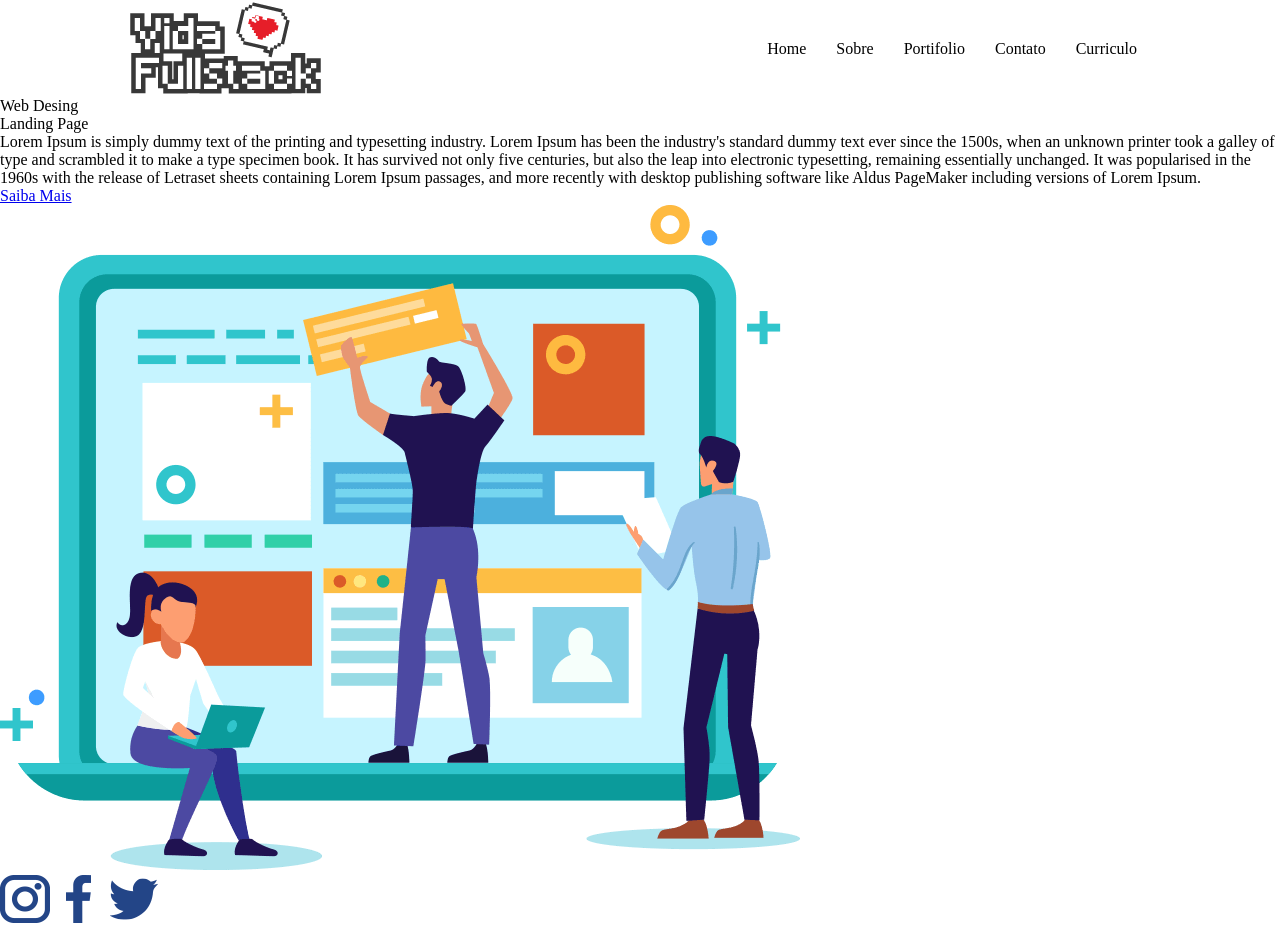
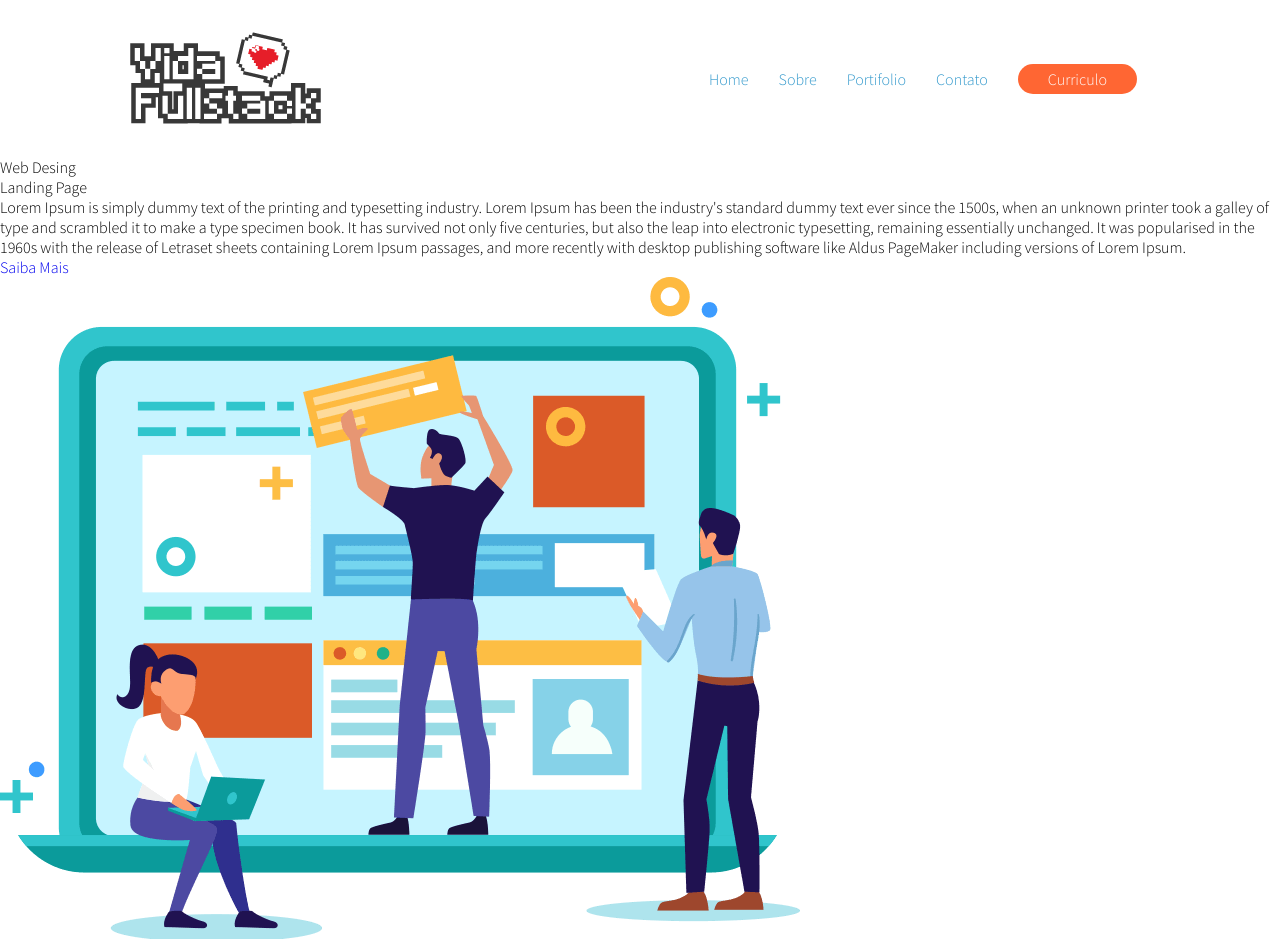
Before and after one commit to renanxd25/meuportifoliolandpage, a plain HTML site: page index.html in a window 1280 px wide. Shown: the top 939 px of the page. Drawn offline with Linux system fonts and the light colour scheme; files whose address does not match are found by name.

Commit message:
criação do botao e estilizacao final do menu

```diff
--- /dev/null
+++ b/assets/css/buttons.css
@@ -0,0 +1,10 @@
+.btn{
+    padding: 5px 30px;
+    border-radius: 20px;
+}
+
+.btn.btn-laranja{
+    background: #ff6633;
+    color: #fff;
+
+}
--- a/assets/css/header.css
+++ b/assets/css/header.css
@@ -1,6 +1,6 @@
 header{
     width: 1024px;
-    margin: 0 auto;
+    margin: 30px auto;
     display: flex;
     flex-direction: row;
     justify-content: space-between;
@@ -11,8 +11,10 @@ header nav ul {
     display: flex;
     flex-direction: row;
     list-style: none;
+    align-items: center;
 }
 
-header nav ul li{
-    padding: 0 15px;
+header nav ul li a{
+    margin: 0 15px;
+    color: #3399cc;
 }
--- a/assets/css/style.css
+++ b/assets/css/style.css
@@ -1,4 +1,7 @@
+@import url('https://fonts.googleapis.com/css2?family=Source+Sans+Pro:ital,wght@0,200;0,300;1,200&display=swap');
 @import url("./header.css");
+@import url("./buttons.css");
+
 *{
     margin: 0;
     padding: 0;
@@ -6,4 +9,6 @@
     font-size: 100%;
     font: inherit;
     vertical-align: baseline;
+    text-decoration: none;
+    font-family: "Source Sans Pro", sans-serif;
 }
--- a/index.html
+++ b/index.html
@@ -13,11 +13,31 @@
     <img src="./assets/images/logo.png" alt="Logo da empresa XPTO">
     <nav>
       <ul>
-        <li>Home</li>
-        <li>Sobre</li>
-        <li>Portifolio</li>
-        <li>Contato</li>
-        <li>Curriculo</li>
+        <li>
+          <a href="#">
+            Home
+          </a>
+        </li>
+        <li>
+          <a href="#">
+            Sobre
+          </a>
+        </li>
+        <li>
+          <a href="#">
+            Portifolio
+          </a>
+        </li>
+        <li>
+          <a href="#">
+            Contato
+          </a>
+        </li>
+        <li>
+          <a href="#" class="btn btn-laranja">
+            Curriculo
+          </a>
+        </li>
       </ul>
     </nav>
     <!-- Fim do site -->
```
